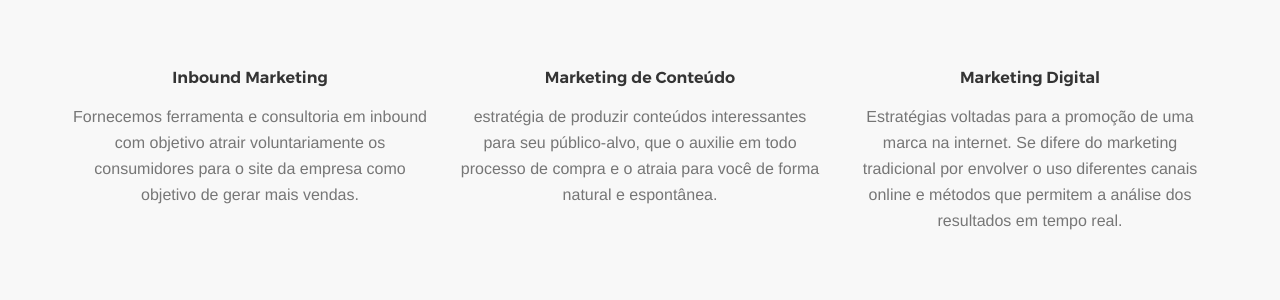
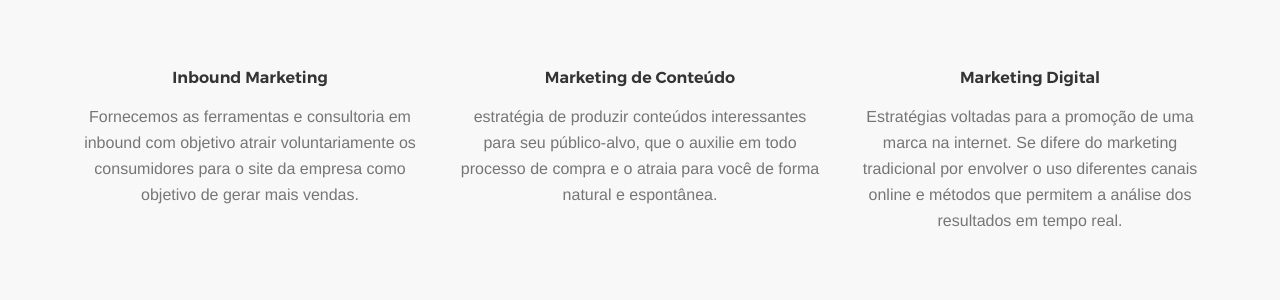
Before and after one commit to WeThinkIdeas/fundamental.github.io, a Jekyll site: the page built from index.html, in a window 1280 px wide. Shown: the part 669-969 px from the top of the page. Built offline with Jekyll 4.4.1, drawn with Linux system fonts in a browser that asks for light colours; some web fonts are replaced.

Commit message:
new-home-page

```diff
--- a/index.html
+++ b/index.html
@@ -53,7 +53,7 @@ title: Fundamental Inc.
                     <div class="feature feature-1 text-center">
                         <i class="icon icon--lg icon-Astronaut color--primary"></i>
                         <h5>Inbound Marketing</h5>
-                        <p>Fornecemos ferramenta e consultoria em inbound com objetivo atrair voluntariamente os consumidores para o site da empresa como objetivo de gerar mais vendas.</p>
+                        <p>Fornecemos as ferramentas e consultoria em inbound com objetivo atrair voluntariamente os consumidores para o site da empresa como objetivo de gerar mais vendas.</p>
                     </div>
                 </div>
                 <div class="col-sm-4">
```
